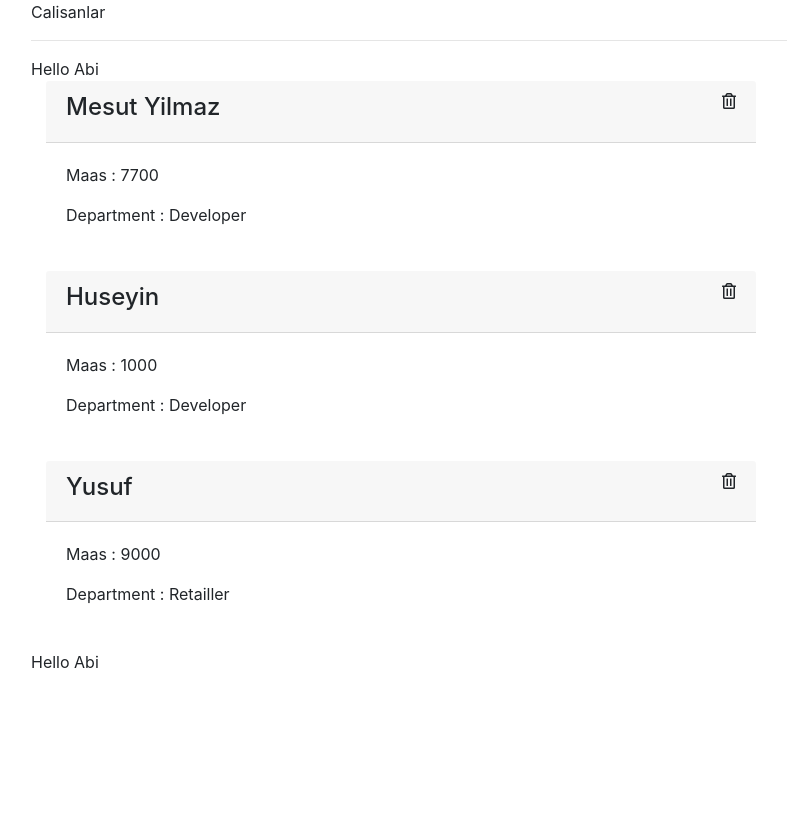
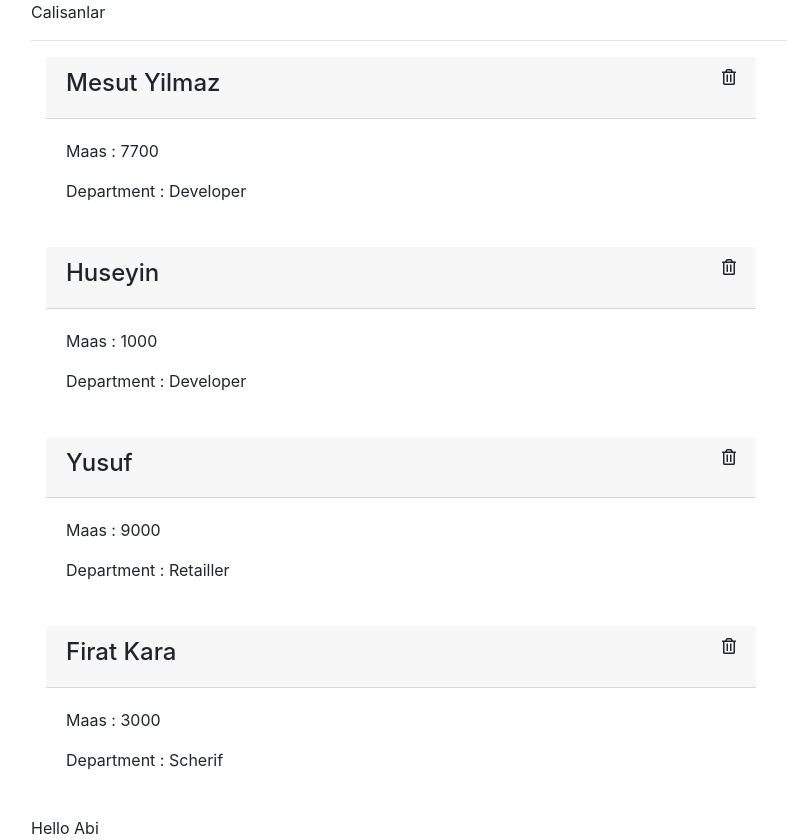
Before and after one commit to mesutyilmes/helloreact, a React (Create React App) app: page / in a window 1280 px wide. Shown: the whole page, without its empty margins (54-841 px from the left). Before the commit the page ends 800 px from the top, so only its background shows below. Built offline with nearby package versions, Linux system fonts and the light colour scheme.

Commit message:
some fixes

```diff
--- a/src/components/User.js
+++ b/src/components/User.js
@@ -11,7 +11,7 @@ class User extends Component {
     }
     sil = (dispatche,e) => {
         const {id} = this.props;
-        dispatche({type:"DELETE_USER",payload:id});
+        dispatche({types:"DELETE_USER",payload:id});
 
     }
 
--- a/src/components/Users.js
+++ b/src/components/Users.js
@@ -7,11 +7,10 @@ class Users extends Component {
       <UserConsumer>
         {
           value => {
-            const { workers,yilmes } = value;
+            const { workers } = value;
             return (
 
               <div>
-                {yilmes}
                 {
                   workers.map(worker => {
                     return (
--- a/src/context.js
+++ b/src/context.js
@@ -3,8 +3,8 @@ import React, { Component } from 'react'
 
 const UserContext = React.createContext();
 
-const reducer = (state, action) => {
-    switch (action.type) {
+const reduceret = (state, action) => {
+    switch (action.types) {
         case "DELETE_USER":
             return {
                 ...state,
@@ -34,12 +34,18 @@ export class UserProvider extends Component {
                 name: "Yusuf",
                 department: "Retailler",
                 salary: "9000"
+            },
+            {
+                id: 4,
+                name: "Firat Kara",
+                department: "Scherif",
+                salary: "3000"
             }
         ],
         yilmes: "Hello Abi",
 
         dispatche : action => {
-            this.setState(state => reducer(state,action))
+            this.setState(state => reduceret(state,action))
           }
     }
     render() {
```
